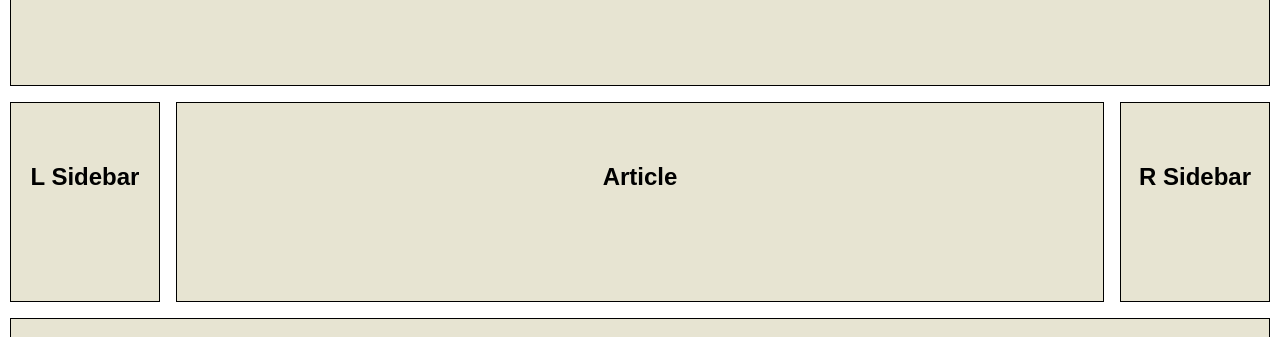
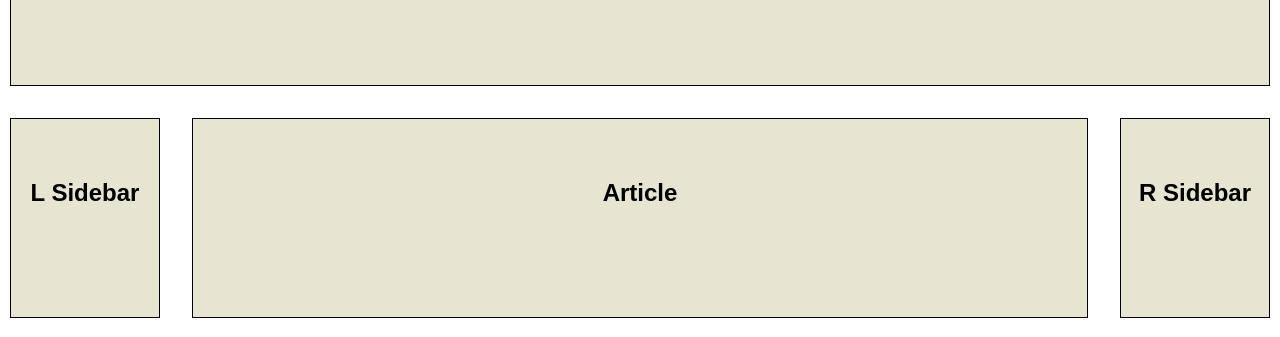
Before and after one commit to bdog72/holy-grail-layout, a React app: page / in a window 1280 px wide. Shown: the part 124-461 px from the top of the page. Built offline with nearby package versions, Linux system fonts and the light colour scheme; some packages are replaced by stand-ins of ours.

Commit message:
minor changes

```diff
--- a/src/styles/screen.scss
+++ b/src/styles/screen.scss
@@ -19,7 +19,7 @@ body {
   display: grid;
   grid-template-columns: 150px auto 150px;
   grid-template-rows: repeat(3, 200px);
-  grid-gap: 1em;
+  grid-gap: 2em;
 }
 
 header {
```
